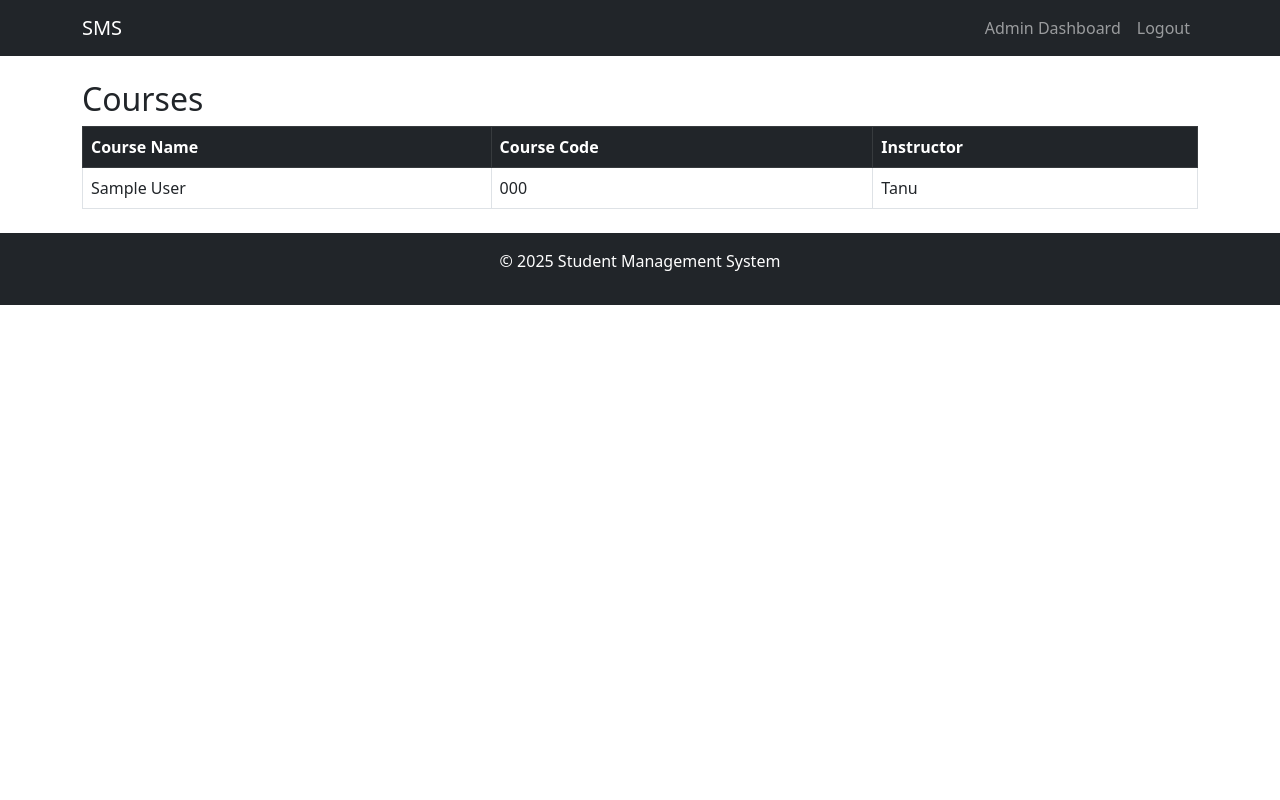
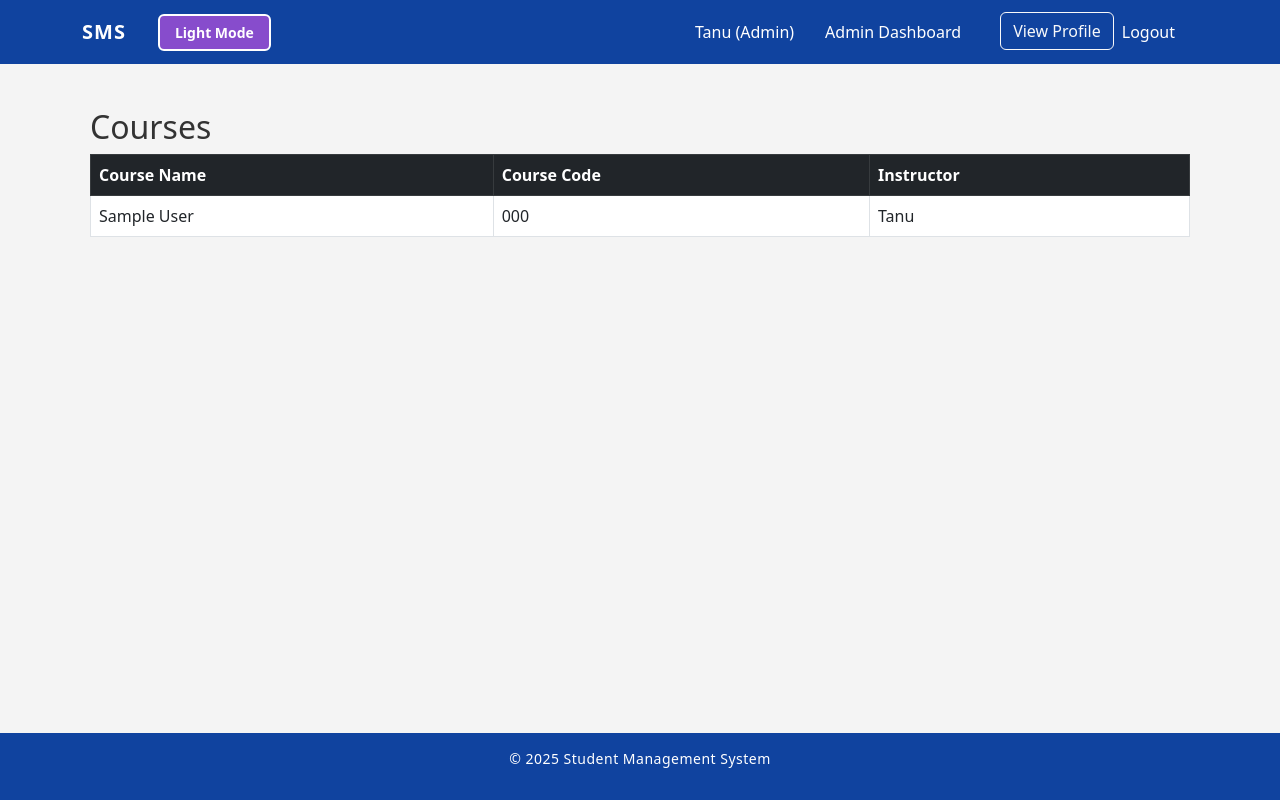
Before and after one commit to TanushreeMohanty/Student-Management-System, a Django app: page /courses/ in a window 1280 px wide. Run offline with Django 5.2, Linux system fonts and the light colour scheme; a user stored in the database is signed in; data comes from the database, SQL or seed files in the repository; both versions use the stored data as it was after the commit; tables that the repository leaves empty hold one stand-in row (values such as "Sample post"); some libraries are stand-ins or nearby versions.

Commit message:
base.html updated

```diff
--- a/templates/base.html
+++ b/templates/base.html
@@ -5,39 +5,178 @@
     <meta name="viewport" content="width=device-width, initial-scale=1.0">
     <title>{% block title %}SMS{% endblock %}</title>
     <link rel="stylesheet" href="https://cdnjs.cloudflare.com/ajax/libs/bootstrap/5.3.0/css/bootstrap.min.css">
+    <style>
+        /* ====== COLOR THEME ====== */
+        :root {
+            --primary: #10439F;
+            --secondary: #874CCC;
+            --accent: #F27BBD;
+            --bg-light: #F4F4F4;
+            --bg-dark: #121212;
+            --text-dark: #333;
+            --text-light: #fff;
+        }
+
+        /* ====== GENERAL STYLES ====== */
+        body {
+            display: flex;
+            flex-direction: column;
+            min-height: 100vh;
+            background-color: var(--bg-light);
+            color: var(--text-dark);
+            transition: background 0.3s ease, color 0.3s ease;
+        }
+        .content {
+            flex: 1;
+            padding: 20px;
+        }
+
+        /* ====== NAVBAR ====== */
+        .navbar {
+            background-color: var(--primary);
+            padding: 12px 20px;
+        }
+        .navbar-brand {
+            font-weight: bold;
+            letter-spacing: 1px;
+            color: var(--text-light);
+        }
+        .navbar-toggler {
+            border: none;
+        }
+        .navbar-nav .nav-link {
+            font-weight: 500;
+            margin-right: 15px;
+            color: var(--text-light);
+            transition: color 0.3s ease;
+        }
+        .navbar-nav .nav-link:hover {
+            color: var(--accent);
+        }
+
+        /* ====== FOOTER ====== */
+        .footer {
+            background-color: var(--primary);
+            color: var(--text-light);
+            text-align: center;
+            padding: 15px;
+            font-size: 14px;
+            font-weight: 500;
+            letter-spacing: 0.5px;
+            margin-top: auto;
+        }
+
+        /* ====== THEME TOGGLE BUTTON ====== */
+        .theme-toggle {
+            background: var(--secondary);
+            border: 2px solid var(--text-light);
+            padding: 6px 15px;
+            font-size: 14px;
+            font-weight: bold;
+            color: var(--text-light);
+            transition: all 0.3s ease;
+        }
+        .theme-toggle:hover {
+            background: var(--accent);
+            border-color: var(--accent);
+        }
+
+        /* ====== DARK MODE ====== */
+        .dark-mode {
+            background-color: var(--bg-dark);
+            color: var(--text-light);
+        }
+        .dark-mode .navbar {
+            background-color: var(--secondary);
+        }
+        .dark-mode .footer {
+            background-color: var(--secondary);
+        }
+        .dark-mode .navbar-nav .nav-link {
+            color: var(--text-light);
+        }
+        .dark-mode .navbar-nav .nav-link:hover {
+            color: var(--accent);
+        }
+        .dark-mode .theme-toggle {
+            background: var(--primary);
+            border-color: var(--text-light);
+        }
+        .dark-mode .theme-toggle:hover {
+            background: var(--accent);
+        }
+    </style>
 </head>
 <body>
-    <nav class="navbar navbar-expand-lg navbar-dark bg-dark">
+
+    <nav class="navbar navbar-expand-lg">
         <div class="container">
             <a class="navbar-brand" href="{% url 'home' %}">SMS</a>
-            <div class="collapse navbar-collapse">
+            <button id="themeToggle" class="btn theme-toggle ms-3">Light Mode</button>
+            <button class="navbar-toggler" type="button" data-bs-toggle="collapse" data-bs-target="#navbarNav" aria-controls="navbarNav" aria-expanded="false" aria-label="Toggle navigation">
+                <span class="navbar-toggler-icon"></span>
+            </button>
+            <div class="collapse navbar-collapse" id="navbarNav">
                 <ul class="navbar-nav ms-auto">
                     {% if user.is_authenticated %}
-                        <li class="nav-item"><a class="nav-link" href="{% url 'dashboard' %}">Admin Dashboard</a></li>
-                        {% if user.role == 'teacher' %}
-                            <li class="nav-item"><a class="nav-link" href="{% url 'teacher_dashboard' %}">Teacher Dashboard</a></li>
+                        <li class="nav-item">
+                            <a class="nav-link" href="#">{{ user.username }} ({{ user.role|title }})</a>
+                        </li>
+                        {% if user.is_superuser %}
+                            <li class="nav-item">
+                                <a class="nav-link" href="{% url 'dashboard' %}">Admin Dashboard</a>
+                            </li>
+                        {% elif user.role == 'teacher' %}
+                            <li class="nav-item">
+                                <a class="nav-link" href="{% url 'teacher_dashboard' %}">Teacher Dashboard</a>
+                            </li>
                         {% elif user.role == 'student' %}
-                            <li class="nav-item"><a class="nav-link" href="{% url 'student_dashboard' %}">Student Dashboard</a></li>
+                            <li class="nav-item">
+                                <a class="nav-link" href="{% url 'student_dashboard' %}">Student Dashboard</a>
+                            </li>
                         {% elif user.role == 'parent' %}
-                            <li class="nav-item"><a class="nav-link" href="{% url 'parent_dashboard' %}">Parent Dashboard</a></li>
+                            <li class="nav-item">
+                                <a class="nav-link" href="{% url 'parent_dashboard' %}">Parent Dashboard</a>
+                            </li>
                         {% endif %}
-                        <li class="nav-item"><a class="nav-link" href="{% url 'logout' %}">Logout</a></li>
+                        <li class="nav-item">
+                            <a class="btn btn-outline-light ms-3" href="{% url 'profile' %}">View Profile</a>
+                        </li>
+
+                        <li class="nav-item">
+                            <a class="nav-link" href="{% url 'logout' %}">Logout</a>
+                        </li>
                     {% else %}
                         <li class="nav-item"><a class="nav-link" href="{% url 'login' %}">Login</a></li>
                         <li class="nav-item"><a class="nav-link" href="{% url 'register' %}">Sign Up</a></li>
                     {% endif %}
                 </ul>
-            </div>
+                </div>
         </div>
     </nav>
 
 
-    <div class="container mt-4">
+
+    <div class="container mt-4 content">
         {% block content %}{% endblock %}
     </div>
 
-    <footer class="bg-dark text-white text-center py-3 mt-4">
+    <footer class="footer">
         <p>&copy; 2025 Student Management System</p>
     </footer>
+
+    <script src="https://cdnjs.cloudflare.com/ajax/libs/bootstrap/5.3.0/js/bootstrap.bundle.min.js"></script>
+    <script>
+        const themeToggle = document.getElementById("themeToggle");
+        themeToggle.addEventListener("click", () => {
+            document.body.classList.toggle("dark-mode");
+            if (document.body.classList.contains("dark-mode")) {
+                themeToggle.textContent = "Dark Mode";
+            } else {
+                themeToggle.textContent = "Light Mode";
+            }
+        });
+    </script>
+
 </body>
 </html>
```
Also changed, not shown: db.sqlite3.
